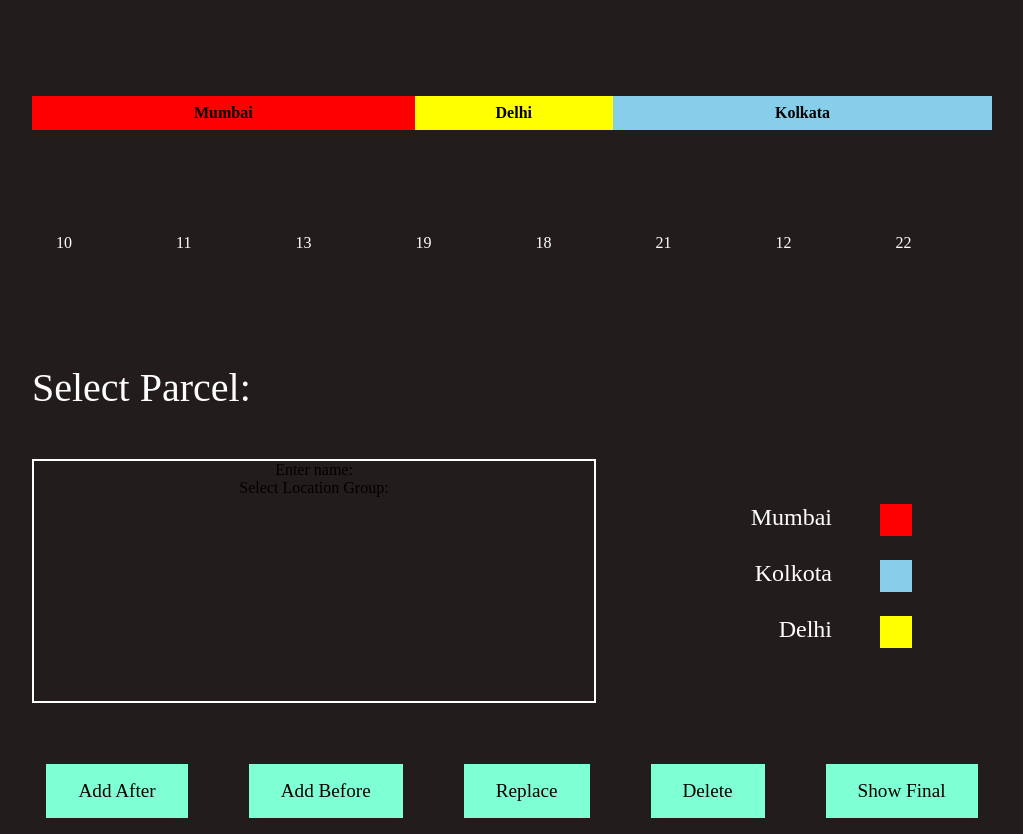
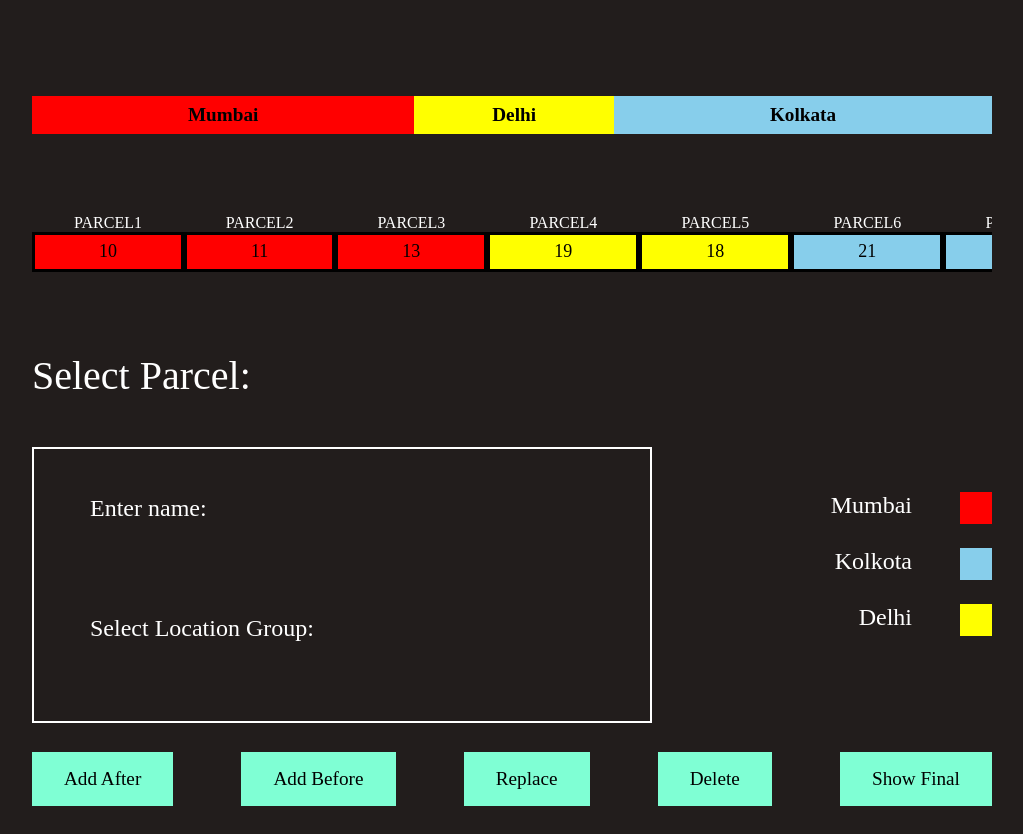
Before and after one commit to MrRohit-01/parcel-code, a plain HTML site: page frontend/index.html in a window 1280 px wide. Shown: the whole page, without its empty margins (128-1151 px from the left). Drawn offline with Linux system fonts and the light colour scheme.

Commit message:
half way

```diff
--- a/frontend/javascripts/main.js
+++ b/frontend/javascripts/main.js
@@ -120,10 +120,26 @@
     group: "Kolkata",
   },
 ];
+const groupToColor={
+  "Mumbai":"red",
+  "Delhi":"yellow",
+  "Kolkata":"skyblue"
+}
 async function displayData(){
   let html = document.querySelector(".parcel-data");
-  for(let i = 0 ;i <= data.length;i++ ){
-  html.innerHTML += `<div class="parcel"><p>${data[i].id}</p></div>`
+  let htmlData ='';
+  for(let i = 0 ;i < data.length;i++ ){
+htmlData += `<div class="name-parcel " id="parcel` + i + `"><p>${data[i].name}</p><p class="parcel-id" style=background-color:${groupToColor[data[i].group]}>${data[i].id}</p></div>`
   }
+  html.innerHTML = htmlData;
 }
 displayData()
+{/* <link id="foo" onclick="doWithThisElement(this.id)" /> */}
+document.querySelector(".final").addEventListener("click",()=>{
+  console.log(data)
+});
+document.querySelector(`parcel${id}`).addEventListener("click",()=>{
+  const id = this.id;
+
+
+});
--- a/frontend/style.css
+++ b/frontend/style.css
@@ -14,6 +14,7 @@
   margin-bottom: 5rem;
   text-align: center;
   width: screen;
+  font-size: larger;
 }
 .head{
   padding-top: 0.5rem;
@@ -36,16 +37,33 @@
   margin-top: 1rem;
   color: white;
   display: flex;
-  gap: 5%;
   overflow-x: scroll;
   scrollbar-color: skyblue  rgb(34, 29, 28);
   scrollbar-width: thin;
 }
-.parcel{
-  margin: 1rem;
-  padding: 0.5rem 1rem 1rem 0.5rem;
+.name-parcel{
+  /* padding: 0rem 1rem 0rem 1rem; */
+
+  text-align: center;
 
 }
+.selected-parcel{
+  border: 3px solid skyblue;
+
+}
+
+.parcel-id{
+
+  background-color: inherit;
+  padding: 0.4rem 4rem 0.4rem 4rem;
+  border: 3px black solid;
+  color: black;
+  font-size: large;
+  cursor: pointer;
+
+
+}
+
 .content{
   display: flex;
   width: 100%;
@@ -64,8 +82,18 @@
   border: 2px solid white;
  width: 35rem;
   height: 15rem;
+color: white;
+font-size: x-large;
+display: flex;
+flex-direction: column;
+justify-content: space-around;
+align-items: start;
+padding-left: 3.5rem;
+padding-bottom: 2rem;
+
 
 }
+
 .color-details{
  width: 35rem;
   height: 25rem;
@@ -82,7 +110,7 @@
 display: flex;
 justify-content: space-between;
 gap:1rem;
-padding: 1.5rem 5rem;
+padding: 1.5rem 0rem;
 padding-bottom: 0rem
 
 }
@@ -106,7 +134,7 @@
 .footers{
   display: flex;
   gap:2rem;
-  justify-content: space-around;
+  justify-content: space-between;
   font-size: larger;
   border-radius:5px;
 }
@@ -114,4 +142,5 @@
 padding: 1rem 2rem;
   background-color: aquamarine;
   cursor: pointer;
+  text-align: center ;
 }
```
Also changed, not shown: frontend/index.html (+0 -1 lines).
